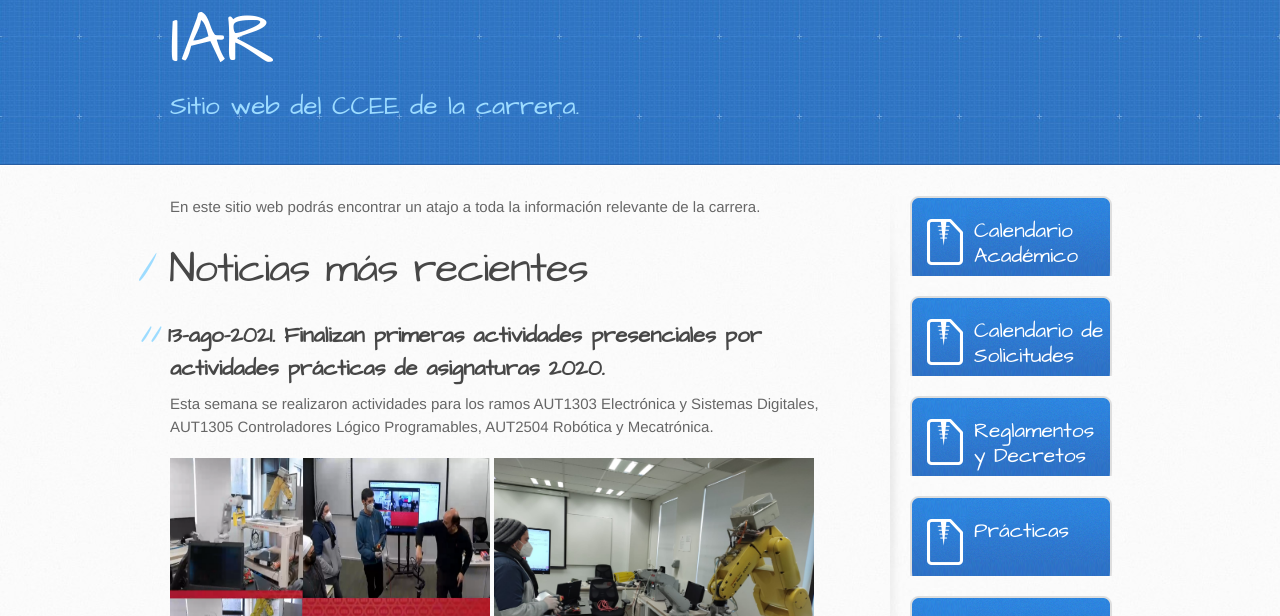
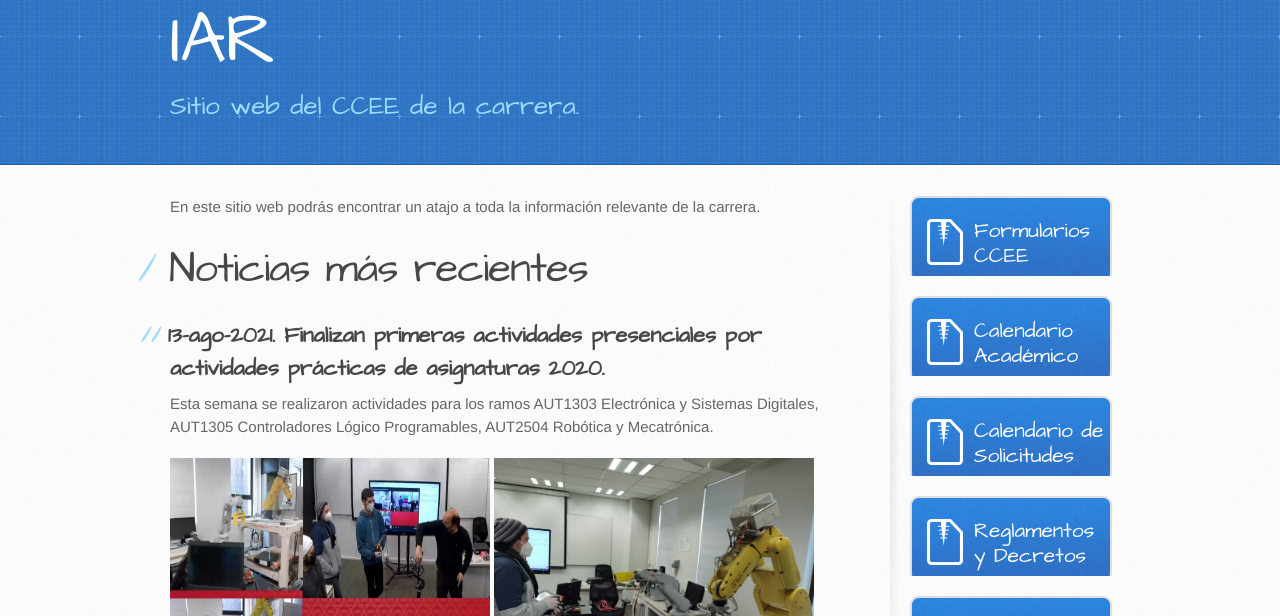
Before and after one commit to iar-unab/web, a Jekyll site: the page built from index.md, in a window 1280 px wide and 900 px high, cut to the strip 284-900 px from the top of the window. Built offline with Jekyll 4.4.1, drawn with Linux system fonts in a browser that asks for light colours.

Commit message:
link a sitio de formularios

```diff
--- a/_layouts/default.html
+++ b/_layouts/default.html
@@ -38,7 +38,9 @@
         </section>
 
         <aside id="sidebar">
-
+            <a href="https://sites.google.com/view/iarcee/inicio" class="button" target="_blank">
+              Formularios CCEE
+            </a>
             <a href="https://iar-unab.github.io/web/calendario2021.pdf" class="button" target="_blank">
               Calendario Académico
             </a>
```
